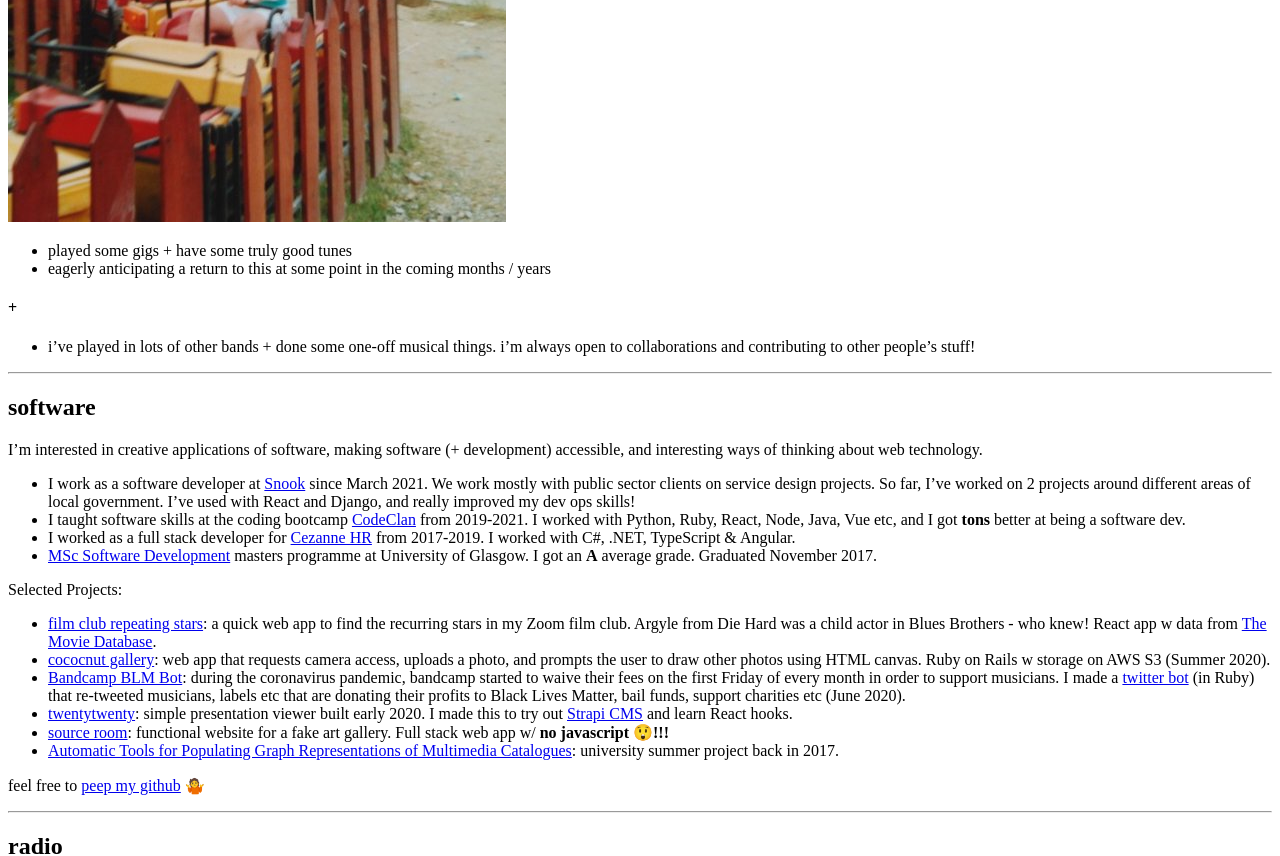
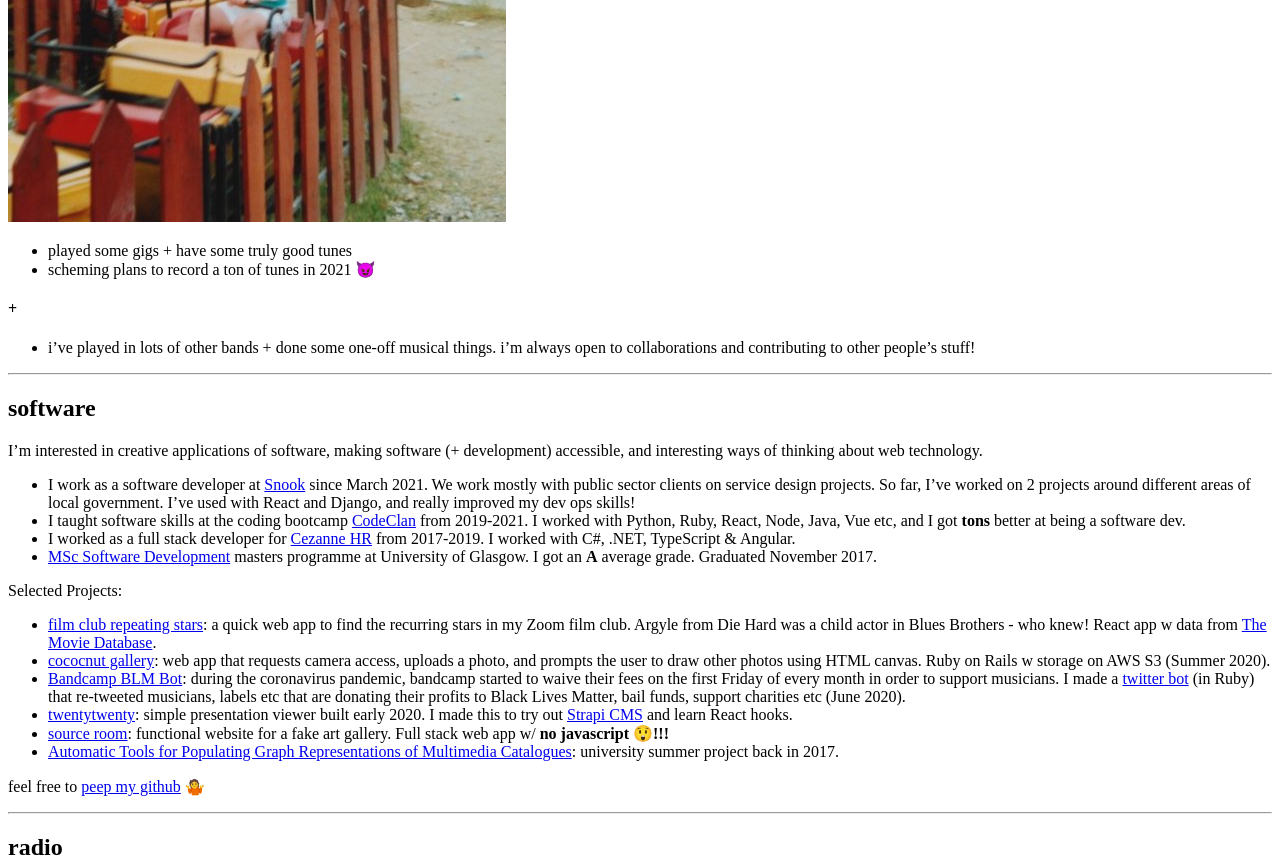
Before and after one commit to kingdomlevel/kingdomlevel.github.io, a Jekyll site: the page built from index.markdown, in a window 1280 px wide and 900 px high, scrolled down 3947 px, cut to the strip 0-856 px from the top of the window. Built offline with Jekyll 4.4.1, drawn with Linux system fonts in a browser that asks for light colours; our own code applies the rules of GitHub Pages for plain Markdown files.

Commit message:
updates come outside to reflect 2021

```diff
--- a/index.markdown
+++ b/index.markdown
@@ -87,7 +87,7 @@ heart on sleeve power-pop/emo band w/ [Chrissy Barnacle][chrissy] and Kevin Frew
 ![photo by mama frew][kevin]
 
 + played some gigs + have some truly good tunes
-+ eagerly anticipating a return to this at some point in the coming months / years
++ scheming plans to record a ton of tunes in 2021 😈
 
 
 #### +
```
